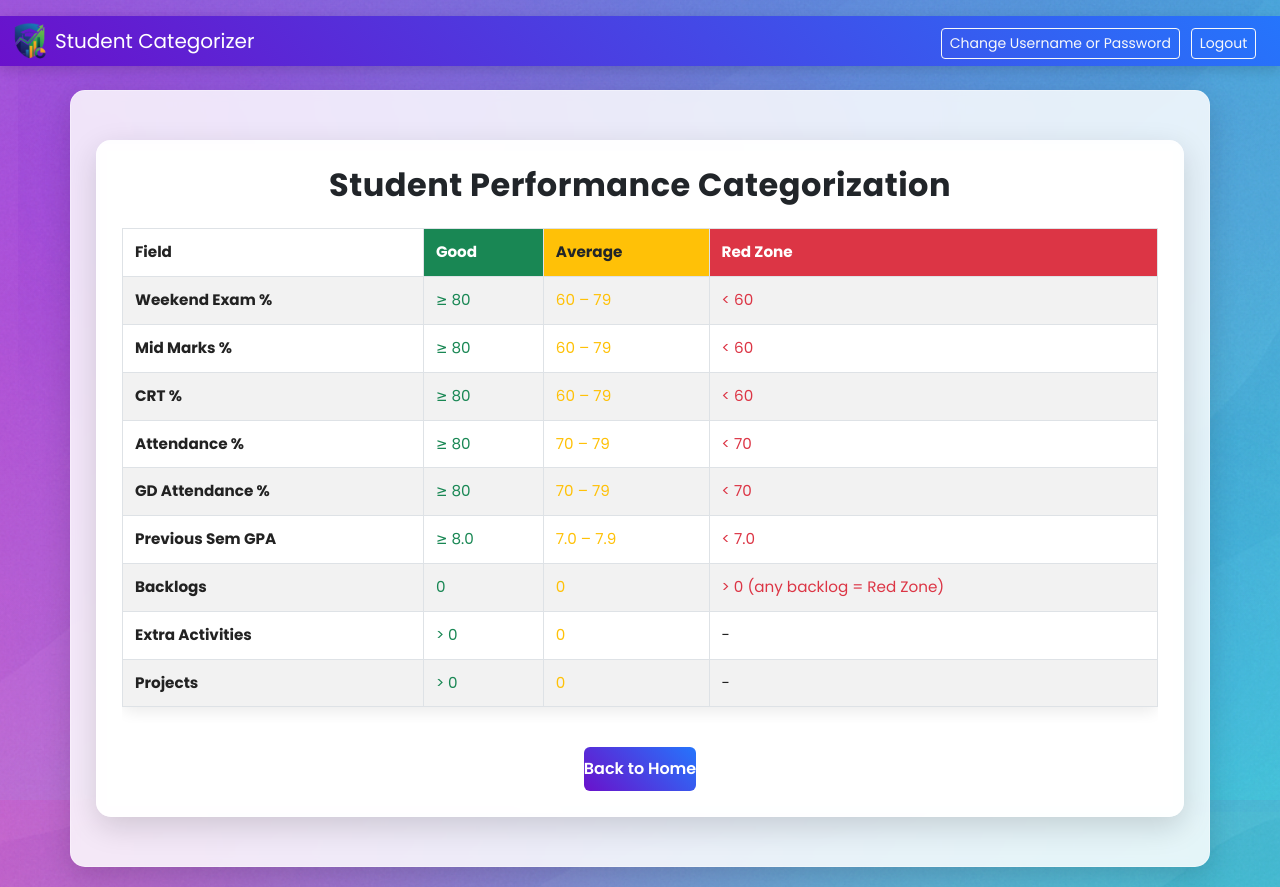
After one commit to Mahesh1904k/Students-Performance-Tracker-19, a Flask app: page /categorization in a window 1280 px wide. The commit adds this page. Run offline with Flask 3, Linux system fonts and the light colour scheme; data that the repository does not hold is empty; some libraries are stand-ins or nearby versions.

Commit message:
changes of categroization button

```diff
--- a/app.py
+++ b/app.py
@@ -239,6 +239,10 @@ def calculator():
     else:
         # Do not show any message about creating students here
         return render_template('calculator.html', percentage=None)
+
+@app.route('/categorization')
+def categorization():
+    return render_template('categorization.html')
 
 @app.route('/api/students', methods=['GET'])
 def api_get_students():
--- /dev/null
+++ b/templates/categorization.html
@@ -0,0 +1,79 @@
+{% extends 'base.html' %}
+{% block content %}
+<div class="container my-4">
+    <h2 class="mb-4 text-center">Student Performance Categorization</h2>
+
+    <div class="table-responsive">
+        <table class="table table-bordered table-striped">
+            <thead>
+                <tr>
+                    <th>Field</th>
+                    <th class="bg-success text-white">Good</th>
+                    <th class="bg-warning text-dark">Average</th>
+                    <th class="bg-danger text-white">Red Zone</th>
+                </tr>
+            </thead>
+            <tbody>
+                <tr>
+                    <td><strong>Weekend Exam %</strong></td>
+                    <td class="text-success">≥ 80</td>
+                    <td class="text-warning">60 – 79</td>
+                    <td class="text-danger">< 60</td>
+                </tr>
+                <tr>
+                    <td><strong>Mid Marks %</strong></td>
+                    <td class="text-success">≥ 80</td>
+                    <td class="text-warning">60 – 79</td>
+                    <td class="text-danger">< 60</td>
+                </tr>
+                <tr>
+                    <td><strong>CRT %</strong></td>
+                    <td class="text-success">≥ 80</td>
+                    <td class="text-warning">60 – 79</td>
+                    <td class="text-danger">< 60</td>
+                </tr>
+                <tr>
+                    <td><strong>Attendance %</strong></td>
+                    <td class="text-success">≥ 80</td>
+                    <td class="text-warning">70 – 79</td>
+                    <td class="text-danger">< 70</td>
+                </tr>
+                <tr>
+                    <td><strong>GD Attendance %</strong></td>
+                    <td class="text-success">≥ 80</td>
+                    <td class="text-warning">70 – 79</td>
+                    <td class="text-danger">< 70</td>
+                </tr>
+                <tr>
+                    <td><strong>Previous Sem GPA</strong></td>
+                    <td class="text-success">≥ 8.0</td>
+                    <td class="text-warning">7.0 – 7.9</td>
+                    <td class="text-danger">< 7.0</td>
+                </tr>
+                <tr>
+                    <td><strong>Backlogs</strong></td>
+                    <td class="text-success">0</td>
+                    <td class="text-warning">0</td>
+                    <td class="text-danger">> 0 (any backlog = Red Zone)</td>
+                </tr>
+                <tr>
+                    <td><strong>Extra Activities</strong></td>
+                    <td class="text-success">> 0</td>
+                    <td class="text-warning">0</td>
+                    <td>-</td>
+                </tr>
+                <tr>
+                    <td><strong>Projects</strong></td>
+                    <td class="text-success">> 0</td>
+                    <td class="text-warning">0</td>
+                    <td>-</td>
+                </tr>
+            </tbody>
+        </table>
+    </div>
+
+    <div class="text-center mt-4">
+        <a href="{{ url_for('index') }}" class="btn btn-primary">Back to Home</a>
+    </div>
+</div>
+{% endblock %}
--- a/templates/index.html
+++ b/templates/index.html
@@ -52,6 +52,7 @@
 
     <div class="d-flex justify-content-end mb-3">
         <a href="{{ url_for('calculator') }}" class="btn btn-outline-primary btn-gradient">Calculate Exam Averages</a>
+        <a href="{{ url_for('categorization') }}" class="btn btn-info btn-gradient ms-2">View Categorization</a>
     </div>
 
     <div class="table-responsive">
```
